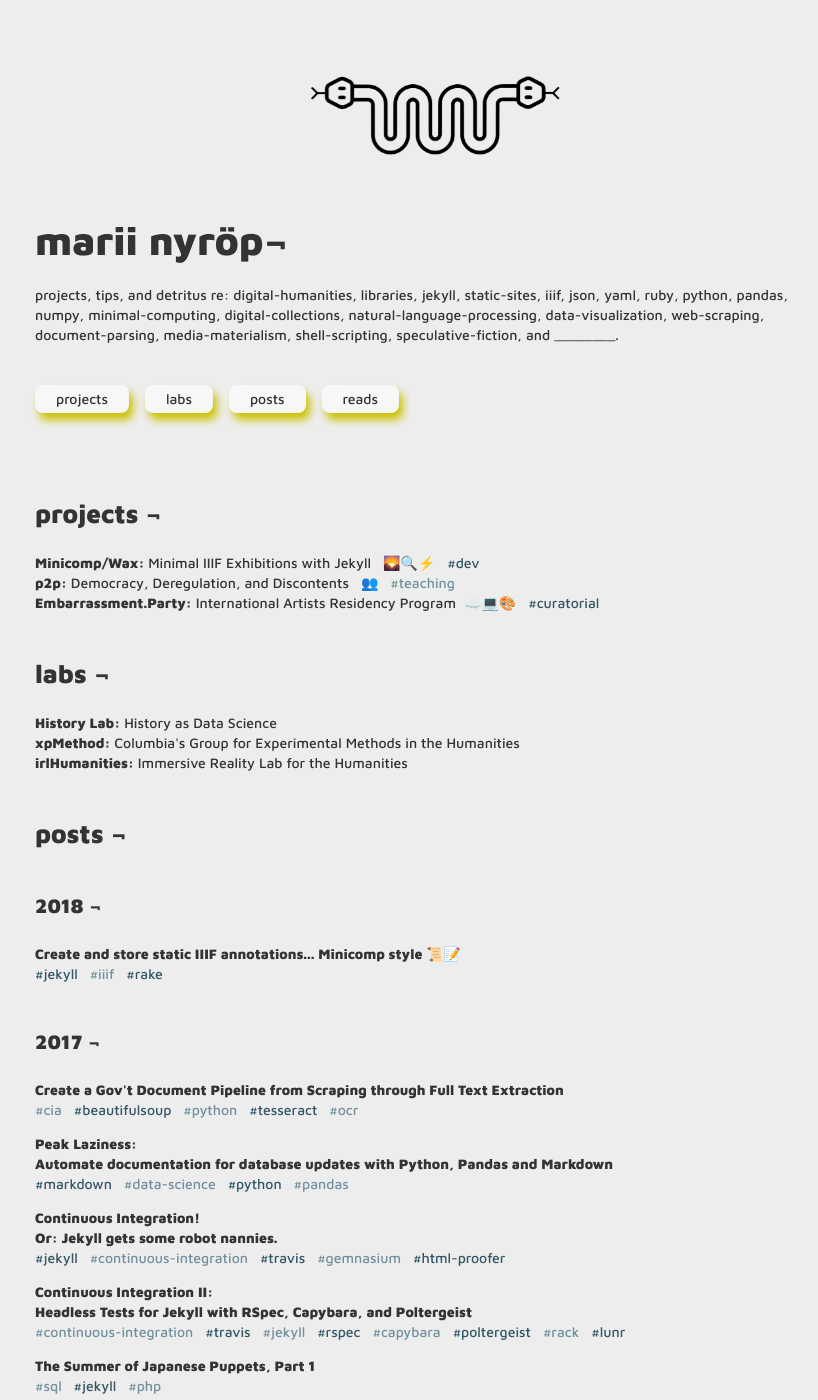
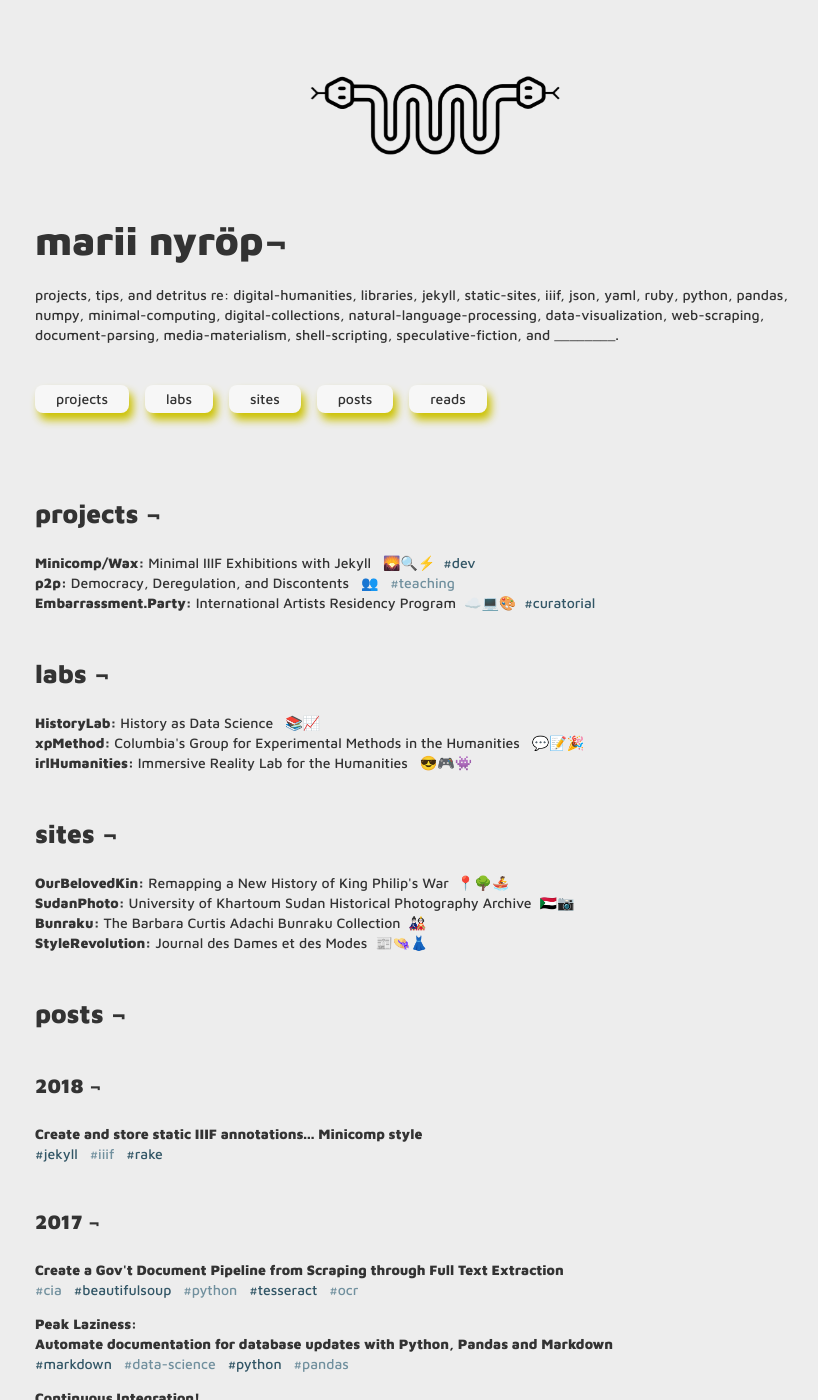
Before and after one commit to mnyrop/marii.info, a Jekyll site: the page built from index.html, in a window 1280 px wide and 1400 px high. Shown: the whole window, without its empty margins (205-1023 px from the left). Built offline with Jekyll 4.4.1, drawn with Linux system fonts in a browser that asks for light colours; nearby versions of some CDN libraries; comment, search, counter and statistics services are not loaded.

Commit message:
add sites + more emojigit add .git add .git add .! :bug:

```diff
--- a/index.html
+++ b/index.html
@@ -12,26 +12,36 @@ layout: default
 	<br><br><br>
 	<a class="button" href="#projects">projects</a>&nbsp;&nbsp;&nbsp;
 	<a class="button" href="#labs">labs</a>&nbsp;&nbsp;&nbsp;
+	<a class="button" href="#sites">sites</a>&nbsp;&nbsp;&nbsp;
 	<a class="button" href="#posts">posts</a>&nbsp;&nbsp;&nbsp;
 	<a class="button" href="#reads">reads</a>
 	<br><br><br>
 
-	{% assign projects = site.projects | sort: "order" %}
-	{% if projects.size != 0%}
-		<h3 id ="projects">projects &#172;</h3>
-		<p>
-			<b><a href="/projects/wax/" class="line-link">Minicomp/Wax</a>: </b> Minimal IIIF Exhibitions with Jekyll&nbsp;&nbsp; <a href="/projects/wax/">🌄🔍⚡️</a> &nbsp;&nbsp;<span style="color:#325666">#dev</span><br>
-			<b><a href="/projects/p2p/" class="line-link">p2p</a>:</b> Democracy, Deregulation, and Discontents&nbsp;&nbsp; <a href="/projects/p2p/">👥</a> &nbsp;&nbsp;<span style="color:#71909e">#teaching</span><br>
-			<b><a href="/projects/embarrassmentparty/" class="line-link">Embarrassment.Party</a>:</b> International Artists Residency Program&nbsp;&nbsp;<a href="/projects/embarrassmentparty/">☁️💻🎨</a> &nbsp;&nbsp;<span style="color:#325666">#curatorial</span>
-		<p>
-	{% endif %}
+
+	<h3 id ="projects">projects &#172;</h3>
+	<p>
+		<b><a href="/projects/wax/" class="line-link">Minicomp/Wax</a>: </b> Minimal IIIF Exhibitions with Jekyll&nbsp;&nbsp; <a href="/projects/wax/">🌄🔍⚡️</a>&nbsp;&nbsp;<span style="color:#325666">#dev</span><br>
+		<b><a href="/projects/p2p/" class="line-link">p2p</a>:</b> Democracy, Deregulation, and Discontents&nbsp;&nbsp; <a href="/projects/p2p/">👥</a> &nbsp;&nbsp;<span style="color:#71909e">#teaching</span><br>
+		<b><a href="/projects/embarrassmentparty/" class="line-link">Embarrassment.Party</a>:</b> International Artists Residency Program&nbsp;&nbsp;<a href="/projects/embarrassmentparty/">☁️💻🎨</a>&nbsp;&nbsp;<span style="color:#325666">#curatorial</span>
+	<p>
+
 
 	<h3 id="labs">labs &#172;</h3>
 	<p>
-		<b><a href="http://history-lab.org" class="line-link" target="_blank">History Lab</a>:</b> History as Data Science<br>
-		<b><a href="http://xpmethod.plaintext.in/" class="line-link" target="_blank">xpMethod</a>:</b> Columbia's Group for Experimental Methods in the Humanities<br>
-		<b><a href="http://irlhumanities.org" class="line-link" target="_blank">irlHumanities</a>:</b> Immersive Reality Lab for the Humanities
+		<b><a href="http://history-lab.org" class="line-link" target="_blank">HistoryLab</a>:</b> History as Data Science&nbsp;&nbsp; <a href="http://history-lab.org">📚📈</a><br>
+		<b><a href="http://xpmethod.plaintext.in/" class="line-link" target="_blank">xpMethod</a>:</b> Columbia's Group for Experimental Methods in the Humanities&nbsp;&nbsp; <a href="http://xpmethod.plaintext.in/">💬📝🎉</a><br>
+		<b><a href="http://irlhumanities.org" class="line-link" target="_blank">irlHumanities</a>:</b> Immersive Reality Lab for the Humanities&nbsp;&nbsp;  <a href="http://irlhumanities.org">😎🎮👾</a><br>
 	</p>
+
+
+	<h3 id="sites">sites &#172;</h3>
+	<p>
+		<b><a href="http://ourbelovedkin.com/awikhigan/index" target="_blank" class="line-link">OurBelovedKin</a>:</b> Remapping a New History of King Philip's War&nbsp;&nbsp;<a href="http://ourbelovedkin.com/awikhigan/index">📍🌳🚣</a><br>
+		<b><a href="http://sudanphoto.uofk.edu" target="_blank" class="line-link">SudanPhoto</a>:</b> University of Khartoum Sudan Historical Photography Archive&nbsp;&nbsp;<a href="http://sudanphoto.uofk.edu">🇸🇩📷</a><br>
+		<b><a href="https://bunraku.cul.columbia.edu/" target="_blank" class="line-link">Bunraku</a>:</b> The Barbara Curtis Adachi Bunraku Collection&nbsp;&nbsp;<a href="https://bunraku.cul.columbia.edu/">🎎</a><br>
+		<b><a href="https://stylerevolution.github.io" target="_blank" class="line-link">StyleRevolution</a>:</b> Journal des Dames et des Modes&nbsp;&nbsp;<a href="https://stylerevolution.github.io/">📰👒👗</a><br>
+	</p>
+
 
 	<h3 id="posts">posts &#172;</h3>
 	{% assign sticky_posts = site.posts | where: "sticky", true %}
@@ -59,7 +69,6 @@ layout: default
 			</p>
 	{% endfor %}
 	<br>
-	<a class="button" href="{{ site.baseurl }}/notes/">see all</a>
 
 	<h3 id="reads">current+recent reads &#172;</h3>
 	<p>
```
Also changed, not shown: _posts/2018-02-01-static-iiif-annotations.md (+1 -1 lines).
